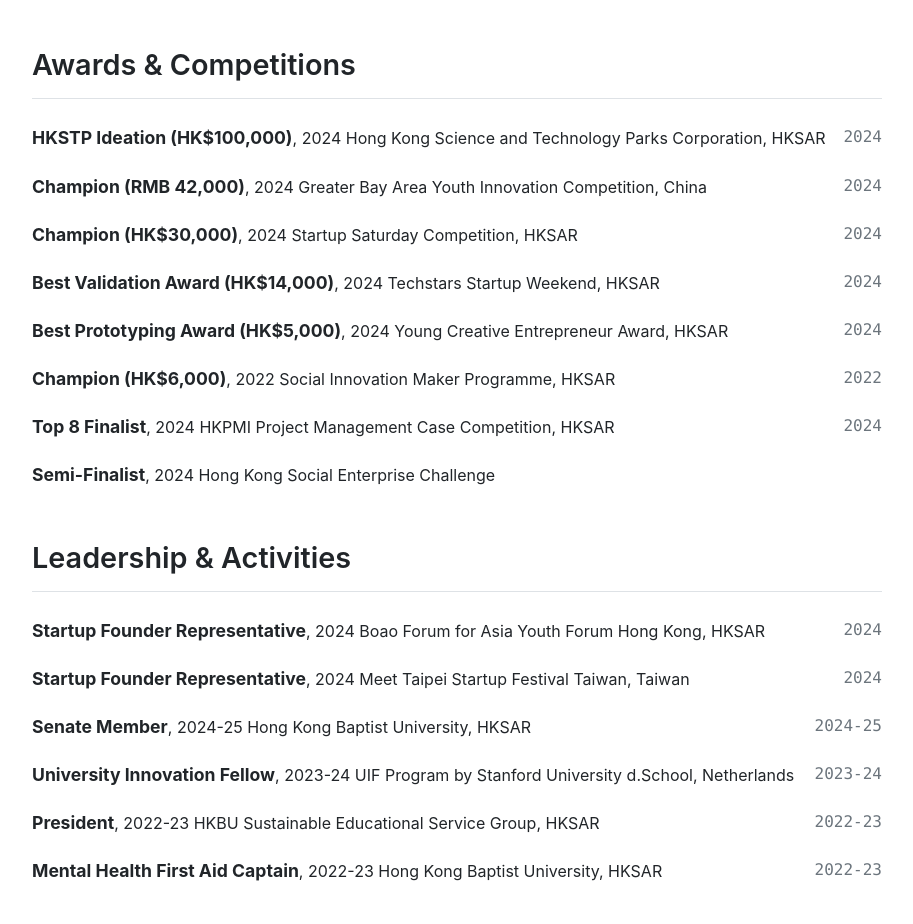
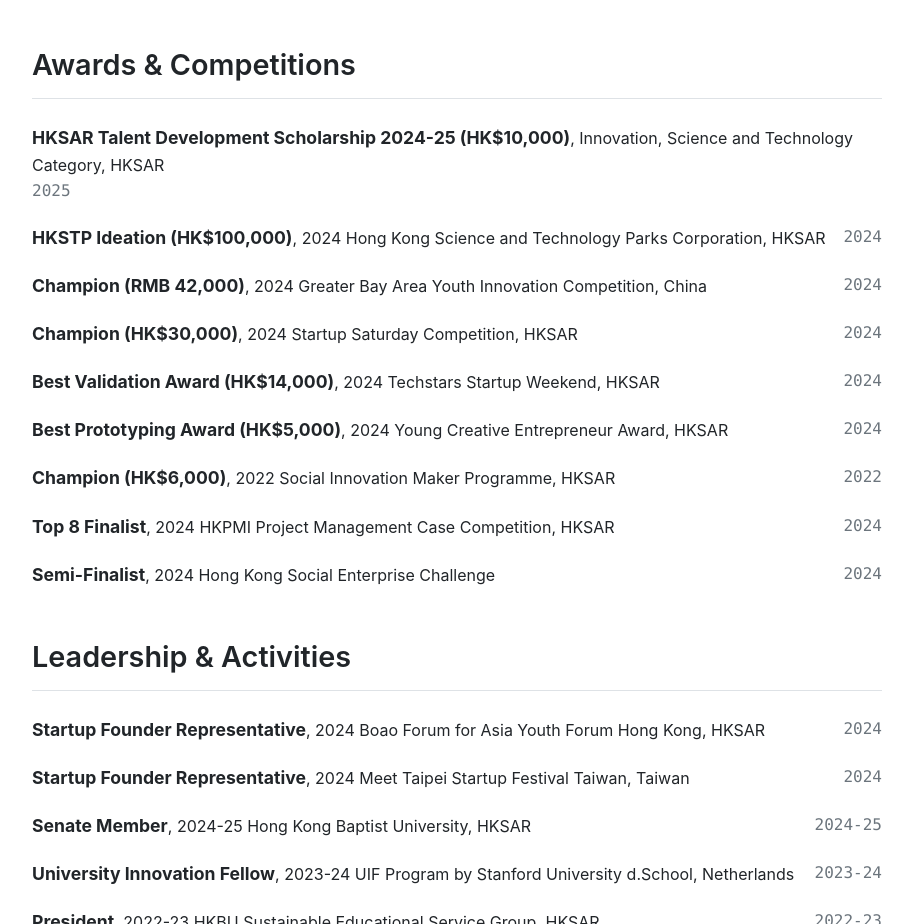
Before and after one commit to vickyliu79/vickyliu79.github.io, a plain HTML site: page index.html in a window 1280 px wide. Shown: the part 2029-2953 px from the top of the page, without its empty margins (183-1096 px from the left). Drawn offline with Linux system fonts and the light colour scheme.

Commit message:
Update index.html

```diff
--- a/index.html
+++ b/index.html
@@ -290,6 +290,7 @@
         <section class="section" id="awards">
             <h2>Awards & Competitions</h2>
             <ul>
+                <li class="item"><div class="item-main"><b>HKSAR Talent Development Scholarship 2024-25 (HK$10,000)</b>, Innovation, Science and Technology Category, HKSAR</div><div class="date">2025</div></li>
                 <li class="item"><div class="item-main"><b>HKSTP Ideation (HK$100,000)</b>, 2024 Hong Kong Science and Technology Parks Corporation, HKSAR</div><div class="date">2024</div></li>
                 <li class="item"><div class="item-main"><b>Champion (RMB 42,000)</b>, 2024 Greater Bay Area Youth Innovation Competition, China</div><div class="date">2024</div></li>
                 <li class="item"><div class="item-main"><b>Champion (HK$30,000)</b>, 2024 Startup Saturday Competition, HKSAR</div><div class="date">2024</div></li>
@@ -297,7 +298,7 @@
                 <li class="item"><div class="item-main"><b>Best Prototyping Award (HK$5,000)</b>, 2024 Young Creative Entrepreneur Award, HKSAR</div><div class="date">2024</div></li>
                 <li class="item"><div class="item-main"><b>Champion (HK$6,000)</b>, 2022 Social Innovation Maker Programme, HKSAR</div><div class="date">2022</div></li>
                 <li class="item"><div class="item-main"><b>Top 8 Finalist</b>, 2024 HKPMI Project Management Case Competition, HKSAR</div><div class="date">2024</div></li>
-                <li class="item"><div class="item-main"><b>Semi-Finalist</b>, 2024 Hong Kong Social Enterprise Challenge</div></li>
+                <li class="item"><div class="item-main"><b>Semi-Finalist</b>, 2024 Hong Kong Social Enterprise Challenge</div><div class="date">2024</div></li>
             </ul>
         </section>
 
```
